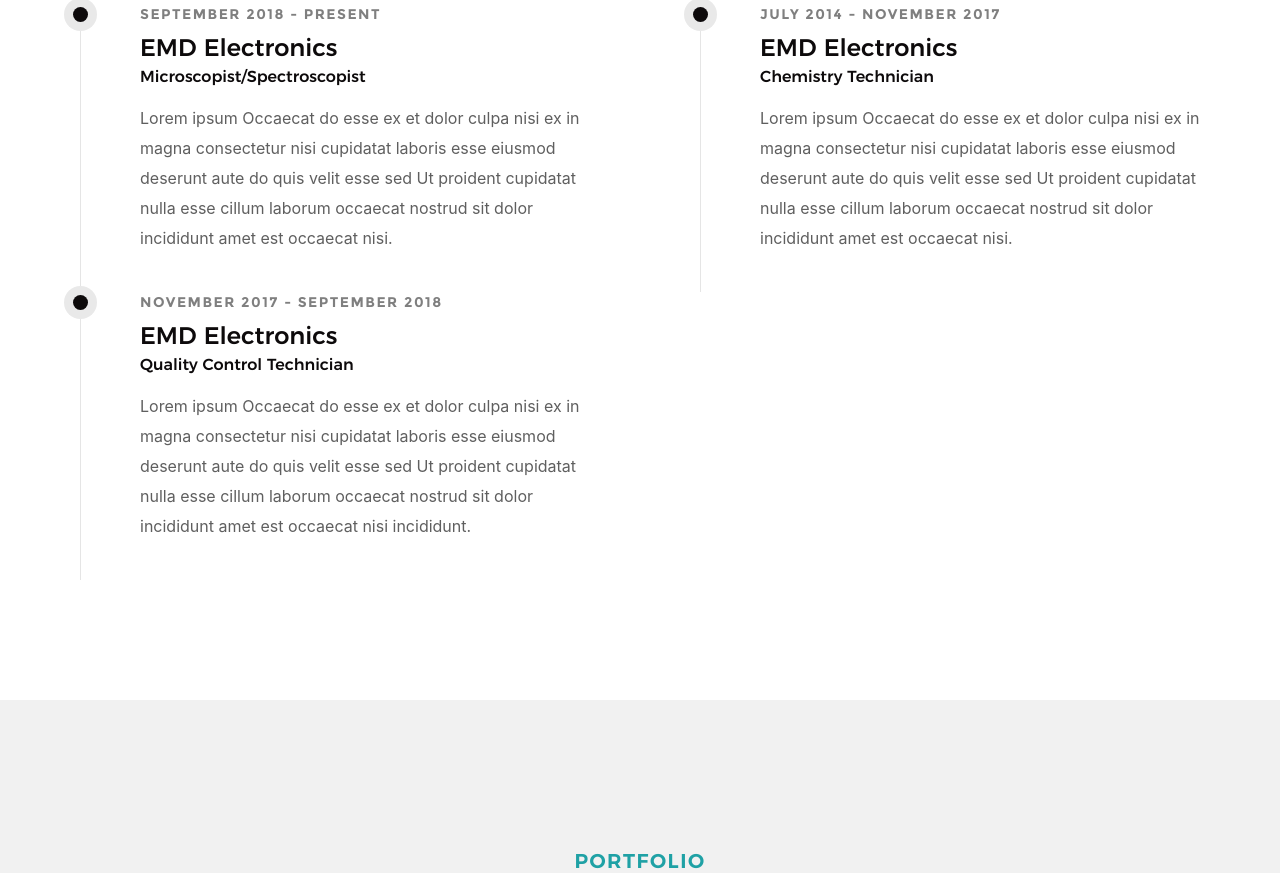
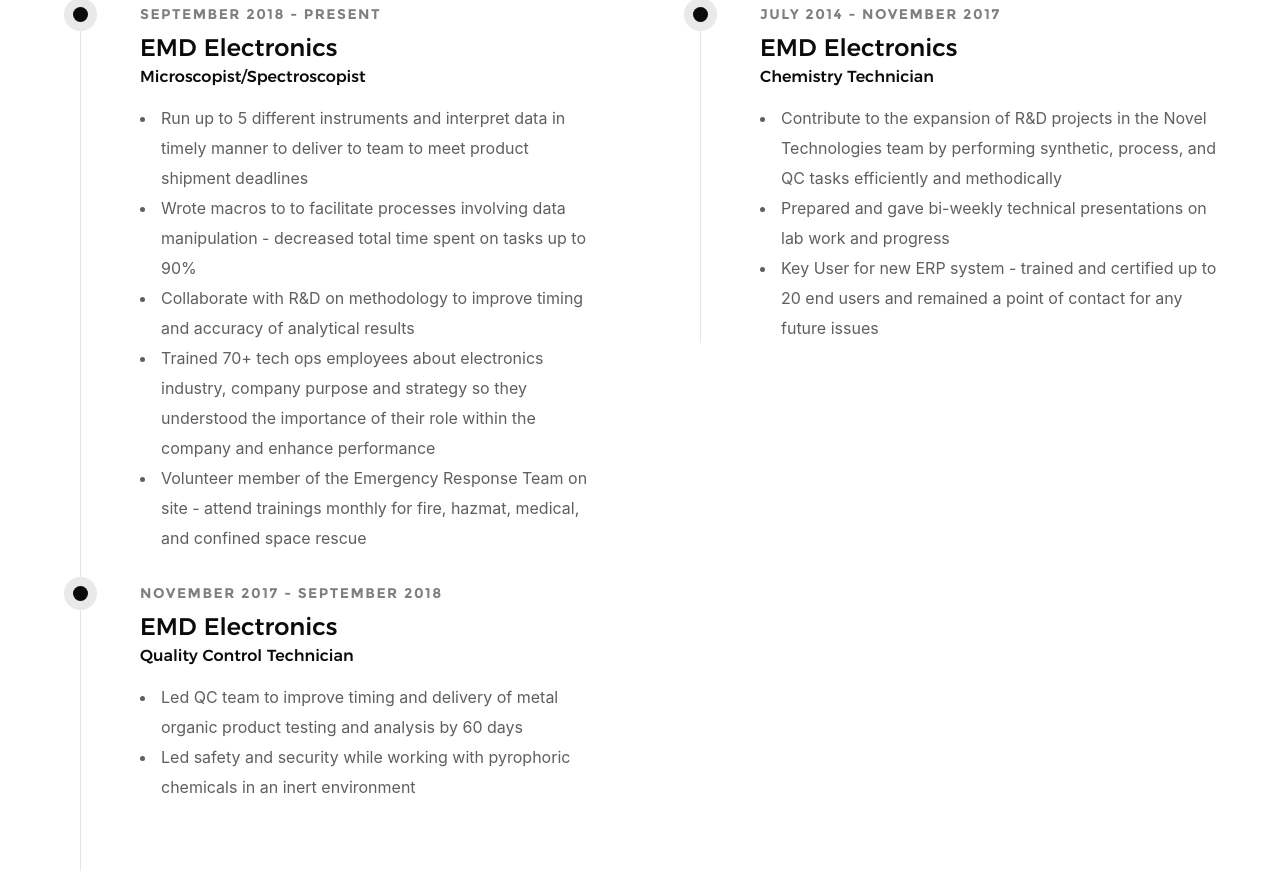
Before and after one commit to abaydar/amanda_baydar_portfolio, a React (Create React App) app: page / in a window 1280 px wide. Shown: the part 2058-2931 px from the top of the page. Built offline with nearby package versions, Linux system fonts and the light colour scheme.

Commit message:
add job experience bullets

```diff
--- a/src/components/about/about.js
+++ b/src/components/about/about.js
@@ -62,7 +62,23 @@
             <h5>Microscopist/Spectroscopist</h5>
           </div>
           <div className="timeline__desc">
-            <p>Lorem ipsum Occaecat do esse ex et dolor culpa nisi ex in magna consectetur nisi cupidatat laboris esse eiusmod deserunt aute do quis velit esse sed Ut proident cupidatat nulla esse cillum laborum occaecat nostrud sit dolor incididunt amet est occaecat nisi.</p>
+            <ul>
+              <li>
+                Run up to 5 different instruments and interpret data in timely manner to deliver to team to meet product shipment deadlines
+              </li>
+              <li>
+              Wrote macros to to facilitate processes involving data manipulation - decreased total time spent on tasks up to 90%
+              </li>
+              <li>
+              Collaborate with R&D on methodology to improve timing and accuracy of analytical results
+              </li>
+              <li>
+              Trained 70+ tech ops employees about electronics industry, company purpose and strategy so they understood the importance of their role within the company and enhance performance
+              </li>
+              <li>
+              Volunteer member of the Emergency Response Team on site - attend trainings monthly for fire, hazmat, medical, and confined space rescue
+              </li>
+            </ul>
           </div>
         </div>
         <div className="timeline__block">
@@ -73,7 +89,14 @@
             <h5>Quality Control Technician</h5>
           </div>
           <div className="timeline__desc">
-            <p>Lorem ipsum Occaecat do esse ex et dolor culpa nisi ex in magna consectetur nisi cupidatat laboris esse eiusmod deserunt aute do quis velit esse sed Ut proident cupidatat nulla esse cillum laborum occaecat nostrud sit dolor incididunt amet est occaecat nisi incididunt.</p>
+            <ul>
+              <li>
+              Led QC team to improve timing and delivery of metal organic product testing and analysis by 60 days
+              </li>
+              <li>
+              Led safety and security while working with pyrophoric chemicals in an inert environment
+              </li>
+            </ul>
           </div>
         </div>
       </div>
@@ -88,7 +111,17 @@
             <h5>Chemistry Technician</h5>
           </div>
           <div className="timeline__desc">
-            <p>Lorem ipsum Occaecat do esse ex et dolor culpa nisi ex in magna consectetur nisi cupidatat laboris esse eiusmod deserunt aute do quis velit esse sed Ut proident cupidatat nulla esse cillum laborum occaecat nostrud sit dolor incididunt amet est occaecat nisi.</p>
+            <ul>
+              <li>
+                Contribute to the expansion of R&D projects in the Novel Technologies team by performing synthetic, process, and QC tasks efficiently and methodically
+              </li>
+              <li>
+                Prepared and gave bi-weekly technical presentations on lab work and progress
+              </li>
+              <li>
+                Key User for new ERP system - trained and certified up to 20 end users and remained a point of contact for any future issues
+              </li>
+            </ul>
           </div>
         </div>
       </div>
```
